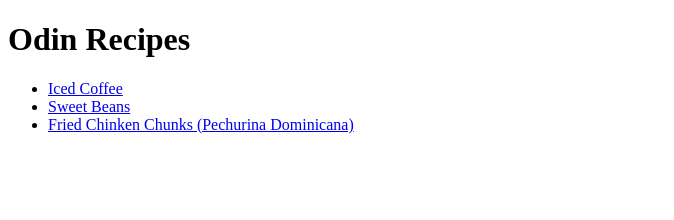
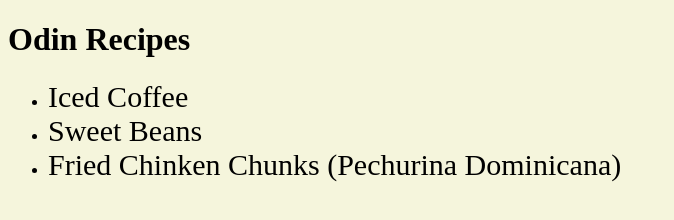
Before and after one commit to orlando-ro/odin-recipes, a plain HTML site: page index.html in a window 1280 px wide. Shown: the whole page, without its empty margins (0-674 px from the left). Drawn offline with Linux system fonts and the light colour scheme.

Commit message:
Style index.html
Styled index.html and created a directory to store future styles documents which will style the pages left

```diff
--- a/index.html
+++ b/index.html
@@ -4,6 +4,7 @@
     <meta charset="UTF-8">
     <meta name="viewport" content="width=device-width, initial-scale=1.0">
     <title>Recipes</title>
+    <link rel="stylesheet" href="styles/style.css">
 </head>
 <body>
     <h1>Odin Recipes</h1>
--- /dev/null
+++ b/styles/style.css
@@ -0,0 +1,13 @@
+* {
+    font-family: Helveticas;
+}
+
+body {
+    background-color: beige;
+}
+
+a {
+    font-size: 30px;
+    text-decoration-line: inherit;
+    color: black;
+}
```
